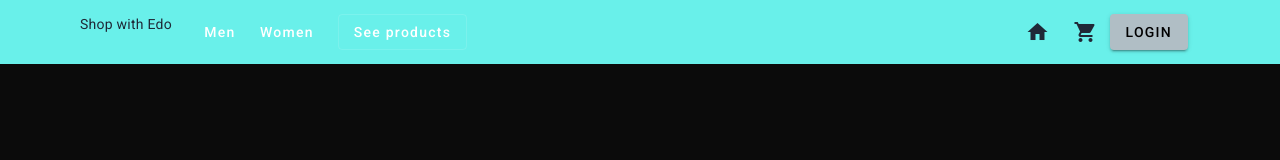
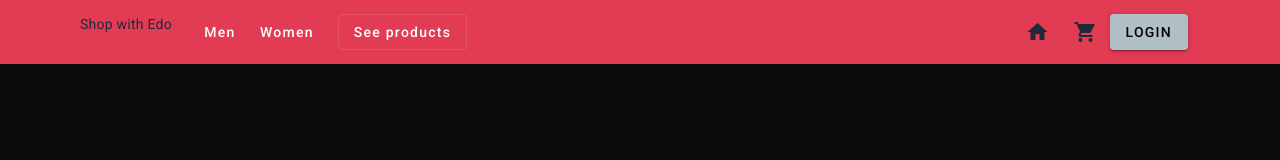
Before and after one commit to EdoRosDev/ecommerce, an Angular app in the folder ecommerce-angular/: page /products in a window 1280 px wide. Shown: the top 160 px of the page. Built offline with nearby package versions, Linux system fonts and the light colour scheme.

Commit message:
restyling navbar

```diff
--- a/ecommerce-angular/src/app/navbar/navbar.component.html
+++ b/ecommerce-angular/src/app/navbar/navbar.component.html
@@ -1,4 +1,4 @@
-<div class=" fixed top-0 z-50 right-0 left-0 bg-[#69f0ea] text-gray-800">
+<div class=" fixed top-0 z-50 right-0 left-0 bg-[#e23b54] text-gray-800">
 
     <div class="px-5 lg:px-20 h-16 flex items-center justify-between">
 
@@ -21,7 +21,7 @@
                 <mat-icon>home</mat-icon>
             </button>
             </a>
-            <button mat-icon-button (click)="navigateTo('cart')">
+            <button mat-icon-button routerLink="cart" >
                 <mat-icon>shopping_cart</mat-icon>
             </button>
 
```
